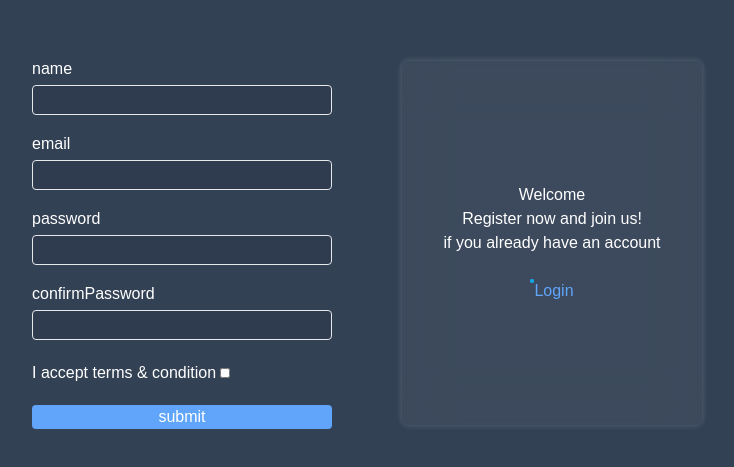
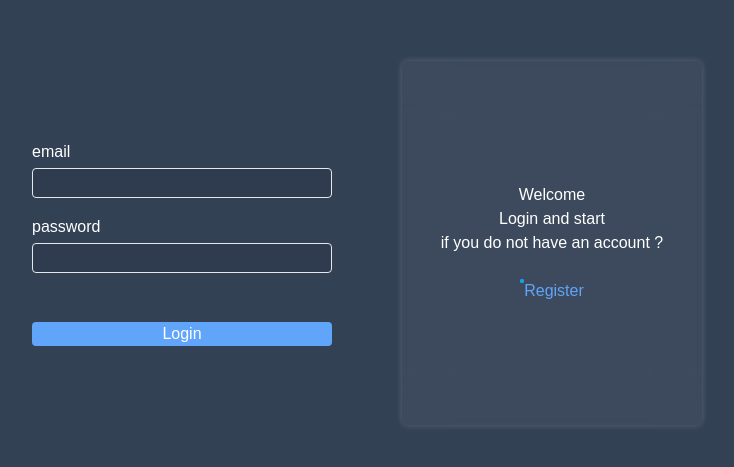
Before and after one commit to mohammadsookhtesaraei/react-formik, a React (Vite) app: page / in a window 1280 px wide. Shown: the part 157-624 px from the top of the page, without its empty margins (308-1042 px from the left). Built offline with nearby package versions, Linux system fonts and the light colour scheme.

Commit message:
finish login

```diff
--- a/src/App.jsx
+++ b/src/App.jsx
@@ -5,8 +5,8 @@ import SingUp from './components/SingUp';
 const App = () => {
   return (
     <div>
-      <SingUp/>
-     {/* <Login/> */}
+      {/* <SingUp/> */}
+     <Login/>
     </div>
   );
 }
--- a/src/components/Login.jsx
+++ b/src/components/Login.jsx
@@ -1,16 +1,19 @@
-
 import { Link } from "react-router-dom";
 
-
-
-
-
-
-
+import { useFormik } from "formik";
+import { mySchema } from "./schema";
 
 const Login = () => {
+  const formik = useFormik({
+    initialValues: {
+      email: "",
+      password: "",
+    },
 
+    onSubmit: (values) => {},
 
+    validationSchema: mySchema,
+  });
 
   return (
     <div className="container flex-center">
@@ -20,16 +23,38 @@ const Login = () => {
           <label className="label" htmlFor="email">
             email
           </label>
-          <input className="input" type="email" />
+          <input
+            className={
+              formik.errors.email && formik.touched.email ? "input2" : "input"
+            }
+            id="email"
+            type="email"
+            {...formik.getFieldProps("email")}
+          />
+          {formik.errors.email && formik.touched.email && (
+            <span className="errors">{formik.errors.email}</span>
+          )}
         </div>
         {/* password */}
         <div className="box flex-cols">
           <label className="label" htmlFor="password">
             password
           </label>
-          <input className="input" type="password" />
+          <input
+            className={
+              formik.errors.password && formik.touched.password
+                ? "input2"
+                : "input"
+            }
+            id="password"
+            type="password"
+            {...formik.getFieldProps("password")}
+          />
+          {formik.errors.password && formik.touched.password && (
+            <span className="errors">{formik.errors.password}</span>
+          )}
         </div>
-        <button className="button" type="submit">
+        <button className="button mt-8" type="submit">
           Login
         </button>
       </form>
```
